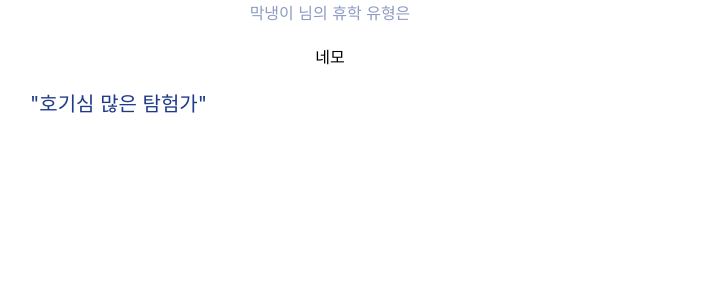
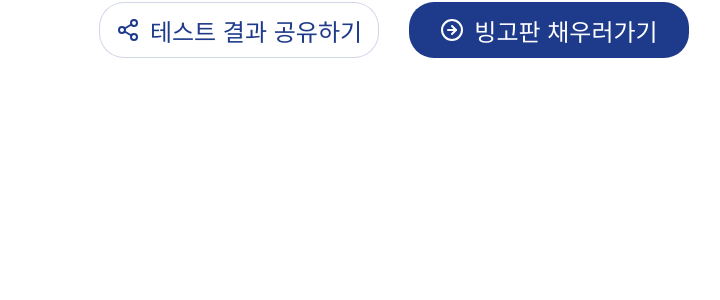
Before and after one commit to Youth-is-the-best/Youth-Client, a React (Create React App) app: page /result in a window 1280 px wide. Shown: the top 300 px of the page, without its empty margins (246-966 px from the left). Built offline with nearby package versions, Linux system fonts and the light colour scheme.

Commit message:
💄 result

```diff
--- a/src/pages/Login.jsx
+++ b/src/pages/Login.jsx
@@ -45,7 +45,7 @@ const Wrapper = styled.div`
   z-index: 1;
 `;
 
-const Header = styled.div`
+export const Header = styled.div`
   width: 100%;
   height: 7vh;
   border-bottom: 1.5px solid #d9d9d9;
--- a/src/pages/Result.jsx
+++ b/src/pages/Result.jsx
@@ -1,14 +1,29 @@
 import React from 'react'
-import { Detail, QuestionContainer, QuizDom } from './Test'
+import { ButtonDom, ButtonLink, Detail, QuestionContainer, QuizDom } from './Test'
+import { FiArrowRightCircle, FiShare2 } from 'react-icons/fi'
+import styled from 'styled-components';
 
 const Result = () => {
+
   return (
-    <QuizDom>
-      <Detail>막냉이 님의 휴학 유형은</Detail>
-      <div>네모</div>
-      <QuestionContainer>"호기심 많은 탐험가"</QuestionContainer>
-    </QuizDom>
-  )
-}
+    <>
+    <ResultDom>
 
-export default Result
+      <ButtonDom>
+      <ButtonLink > <FiShare2 /> 테스트 결과 공유하기 </ButtonLink>
+      <ButtonLink style={{ backgroundColor: 'rgba(30, 58, 138, 1)', color:'white' }} to="/">
+      <FiArrowRightCircle /> 빙고판 채우러가기 </ButtonLink>
+      </ButtonDom>
+    </ResultDom>
+    </>
+  );
+};
+
+export default Result;
+
+const ResultDom = styled.div`
+  display: flex;
+  flex-direction: column;
+  justify-content: center;
+  align-items: center;
+`;
--- a/src/pages/Test.jsx
+++ b/src/pages/Test.jsx
@@ -3,11 +3,13 @@ import { Link } from 'react-router-dom';
 import styled from 'styled-components';
 import YearSemesterSelector from '../hook/YearSemesterSelector';
 import ProgressBar from '../hook/ProgressBar';
+import { Header } from './Login';
 
 const Test = () => {
 
     return (
       <QuizDom>
+        <Header></Header>
         <ProgressBar currentStep={1} totalSteps={4}/>
         <QuestionContainer>
           학업으로의 복귀는 언제인가요?
@@ -58,6 +60,7 @@ export const ButtonLink = styled(Link)`
   padding: 5px 15px;
   gap: 10px;
   border-radius: 10px;
+  color : rgba(30, 58, 138, 1);
   background-color: #ffffff;
   border: 1px solid rgba(30, 58, 138, 0.2);
   border-radius: 25px;
@@ -86,6 +89,7 @@ export const Button = styled.div`
   background-color: #ffffff;
   border: 1px solid rgba(30, 58, 138, 0.2);
   border-radius: 25px;
+  color : rgba(30, 58, 138, 1);
   font-size: 1.5rem;
   cursor: pointer;
   display: flex;
@@ -109,5 +113,5 @@ export const ButtonDom = styled.div`
   width: 590px;
   height: 44px;
   gap: 30px;
-  margin-top : 2rem;
+  margin-top : 0.5rem;
 `;
```
